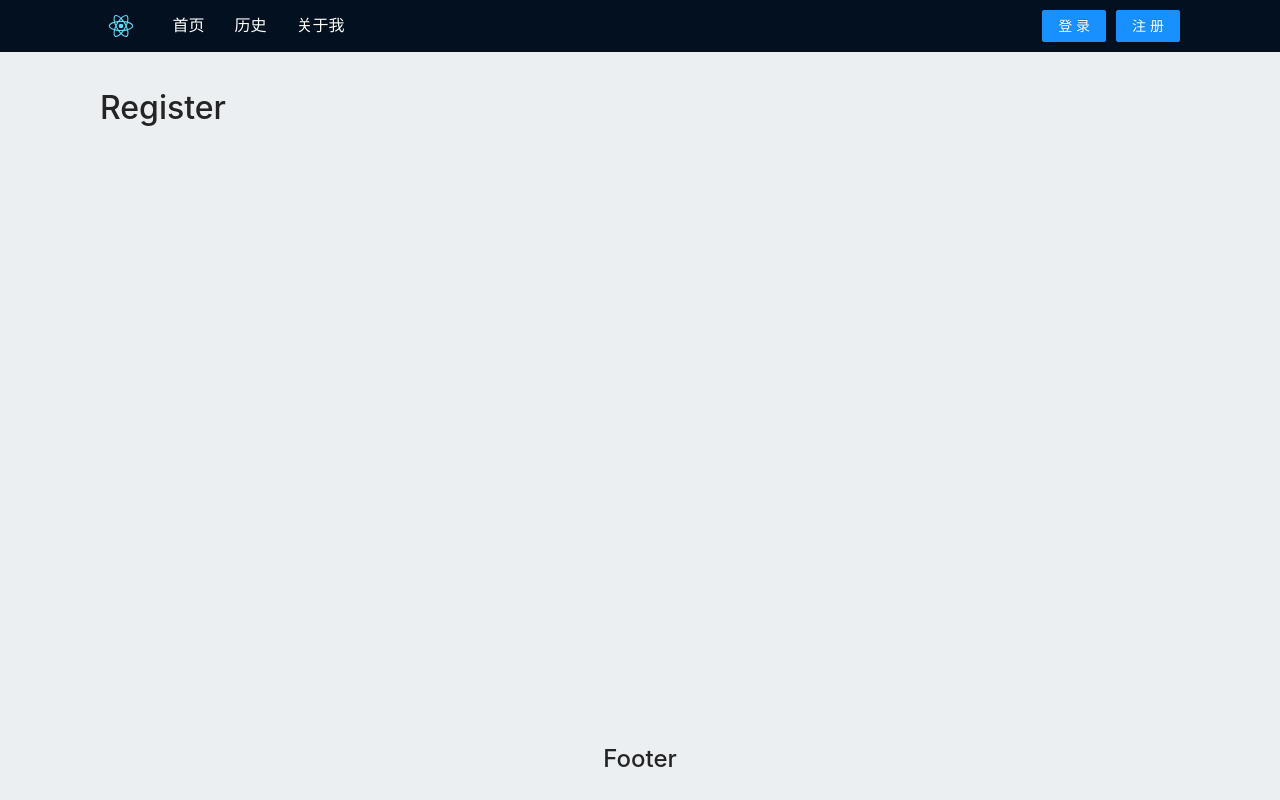
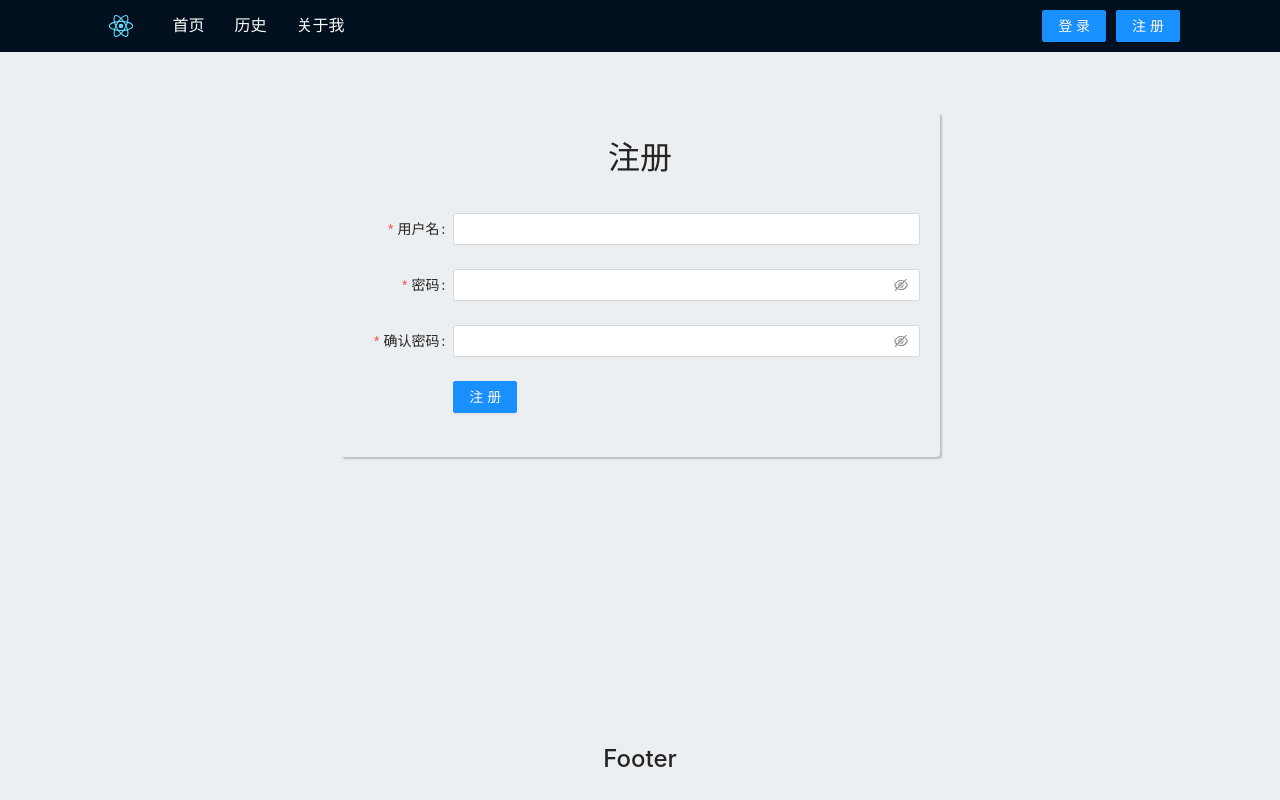
Before and after one commit to Gaocarri/obsidian-figure, a React app: page /register in a window 1280 px wide. Built offline with nearby package versions, Linux system fonts and the light colour scheme.

Commit message:
register form

```diff
--- a/src/index.js
+++ b/src/index.js
@@ -7,11 +7,11 @@
 } from 'react-router-dom'
 
 ReactDOM.render(
-  <React.StrictMode>
+  <>
     <Router>
       <App />
     </Router>
-  </React.StrictMode>,
+  </>,
   document.getElementById('root')
 );
 
--- a/src/pages/Register.js
+++ b/src/pages/Register.js
@@ -1,9 +1,100 @@
 import React from 'react'
+import { Form, Input, Button, Checkbox } from 'antd';
+import styled from 'styled-components'
 
-function Component() {
-  return (<>
-    <h1>Register</h1>
-  </>)
-}
+const Wrapper = styled.div`
+  max-width:600px;
+  margin:30px auto;
+  box-shadow:2px 2px 2px rgba(0,0,0,0.2);
+  border-radius:4px;
+  padding:20px;
+`
+
+const Title = styled.h1`
+  text-align:center;
+  margin-bottom:30px;
+`
+
+const layout = {
+  labelCol: {
+    span: 4,
+  },
+  wrapperCol: {
+    span: 20,
+  },
+};
+const tailLayout = {
+  wrapperCol: {
+    offset: 4,
+    span: 20,
+  },
+};
+
+const Component = () => {
+  const onFinish = values => {
+    console.log('Success:', values);
+  };
+
+  const onFinishFailed = errorInfo => {
+    console.log('Failed:', errorInfo);
+  };
+
+  return (
+    <Wrapper>
+      <Title>注册</Title>
+      <Form
+        {...layout}
+        name="basic"
+        onFinish={onFinish}
+        onFinishFailed={onFinishFailed}
+      >
+        <Form.Item
+          label="用户名"
+          name="username"
+          rules={[
+            {
+              required: true,
+              message: '请输入用户名',
+            },
+          ]}
+        >
+          <Input />
+        </Form.Item>
+
+        <Form.Item
+          label="密码"
+          name="password"
+          rules={[
+            {
+              required: true,
+              message: '请输入密码',
+            },
+          ]}
+        >
+          <Input.Password />
+        </Form.Item>
+
+        <Form.Item
+          label="确认密码"
+          name="confirmPassword"
+          rules={[
+            {
+              required: true,
+              message: '请再次输入密码',
+            },
+          ]}
+        >
+          <Input.Password />
+        </Form.Item>
+
+        <Form.Item {...tailLayout}>
+          <Button type="primary" htmlType="submit">
+            注册
+        </Button>
+        </Form.Item>
+      </Form>
+    </Wrapper>
+  );
+};
 
 export default Component
```
